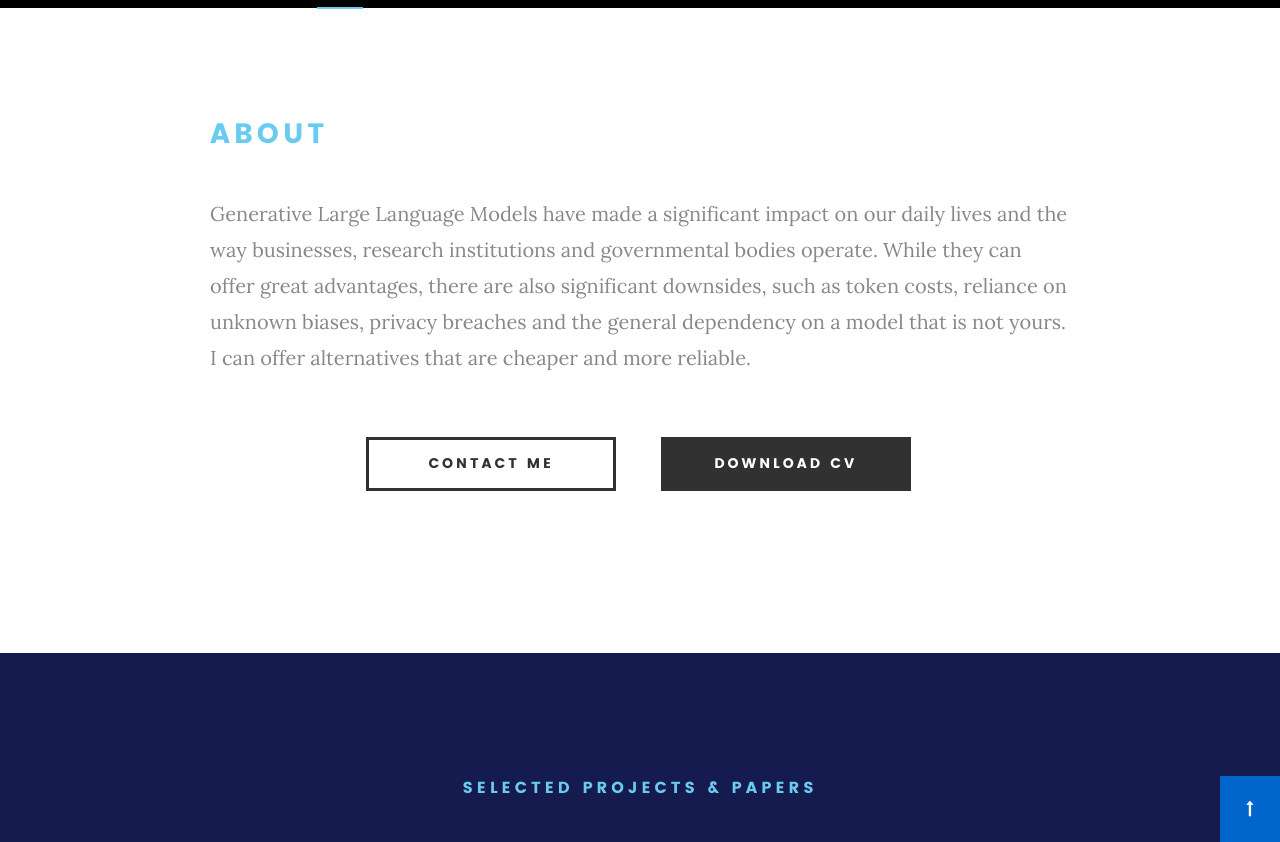
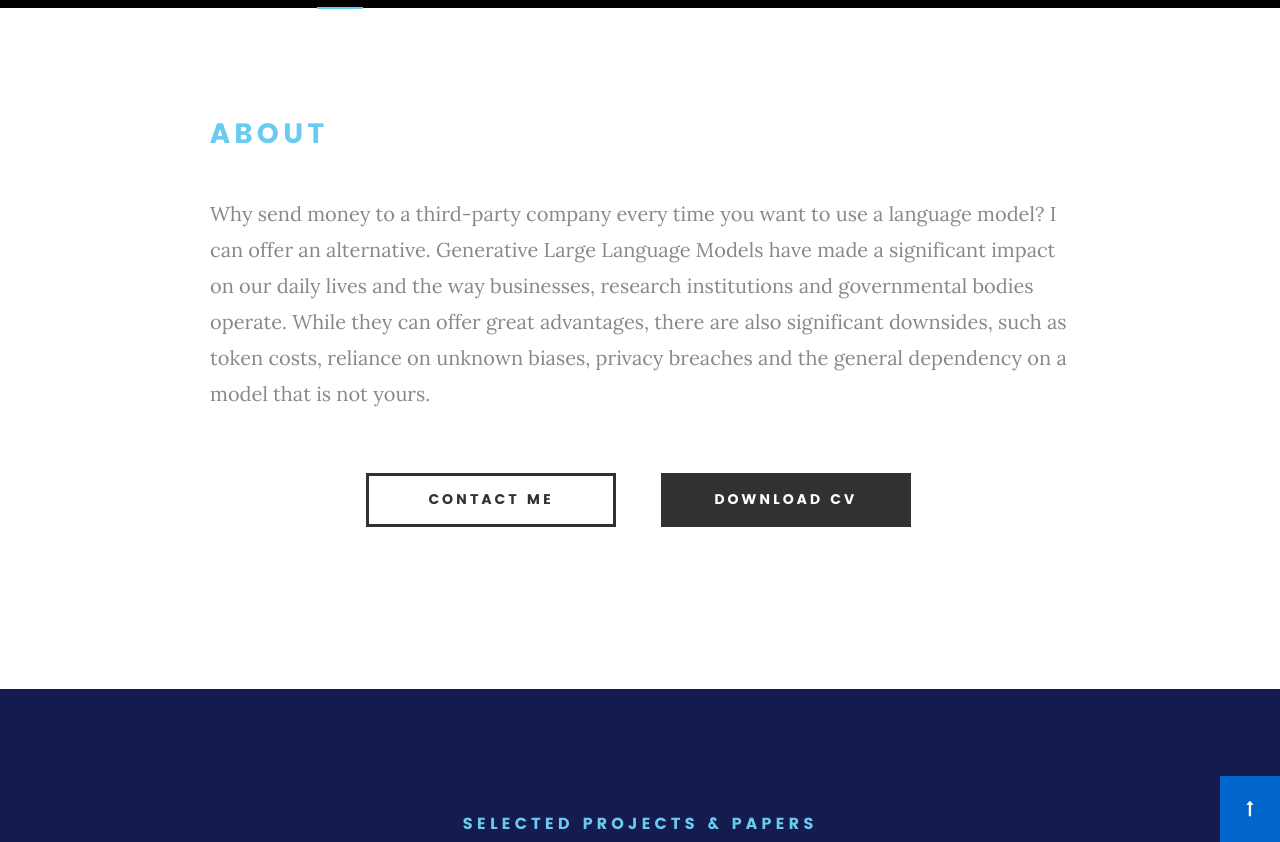
Before and after one commit to StellaVerkijk/StellaVerkijk.github.io, a Jekyll site: the page built from index.html, in a window 1280 px wide and 900 px high, scrolled down 846 px, cut to the strip 58-900 px from the top of the window. Built offline with Jekyll 4.4.1, drawn with Linux system fonts in a browser that asks for light colours; some web fonts are replaced.

Commit message:
Update sections.yml

```diff
--- a/_data/sections.yml
+++ b/_data/sections.yml
@@ -32,7 +32,7 @@ about:
   align:       left     # the block as a whole
   align_label: left   # ...but keep the "About" label centred
   lead: >-
-    Generative Large Language Models have made a significant impact on our daily lives and the way businesses, research institutions and governmental bodies operate. While they can offer great advantages, there are also significant downsides, such as token costs, reliance on unknown biases, privacy breaches and the general dependency on a model that is not yours. I can offer alternatives that are cheaper and more reliable.
+     Why send money to a third-party company every time you want to use a language model? I can offer an alternative. Generative Large Language Models have made a significant impact on our daily lives and the way businesses, research institutions and governmental bodies operate. While they can offer great advantages, there are also significant downsides, such as token costs, reliance on unknown biases, privacy breaches and the general dependency on a model that is not yours.
 
   # photo:   images/profile-pic.jpg
   photo:
```
